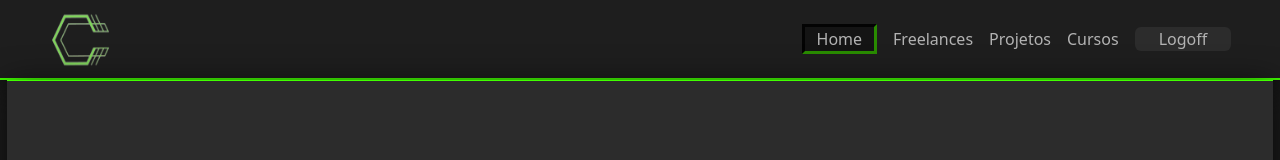
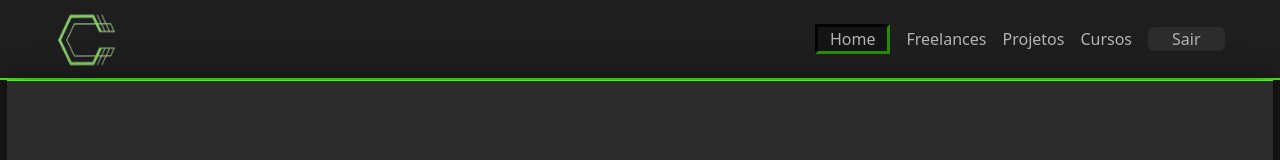
Before and after one commit to FilipeSMaciel/Coder, a React (Vite) app in the folder frontend/: page /home in a window 1280 px wide. Shown: the top 160 px of the page. Built offline with nearby package versions, Linux system fonts and the light colour scheme; a web font is replaced by a local one.

Commit message:
Finaliza lógica de login e logoff tanto no desktop quanto no mobile

```diff
--- a/frontend/src/components/Header.jsx
+++ b/frontend/src/components/Header.jsx
@@ -1,12 +1,10 @@
 import PropTypes from "prop-types";
 import { useEffect, useState } from "react";
-import { useNavigate, useLocation } from "react-router-dom";
+import { useNavigate } from "react-router-dom";
 import LoginButton from "./LoginButton";
 
 export default function Header({ setOpen }) {
     const navigate = useNavigate();
-    const location = useLocation();
-
     const [username, setUsername] = useState(null);
 
     useEffect(() => {
@@ -54,10 +52,9 @@ export default function Header({ setOpen }) {
 
                 {/* Botão de Login / Logout para Mobile */}
                 <button
-                    onClick={username ? handleLogout : openLoginModal}
+                    onClick={openLoginModal}
                     className="flex items-center size-10 justify-center sm:hidden"
                 >
-                    {/* <img className="h-12" src={username ? "Logout.png" : "Login.png"} alt="" /> */}
                     <img className="h-12" src={"Login.png"} alt="" />
                 </button>
 
--- a/frontend/src/components/LoginButton.jsx
+++ b/frontend/src/components/LoginButton.jsx
@@ -1,6 +1,7 @@
 import { useLocation } from 'react-router-dom';
+import PropTypes from 'prop-types';
 
-function LoginButton({ openLoginModal, handleLogout, className }) {
+export default function LoginButton({ openLoginModal, handleLogout, className }) {
   const location = useLocation();
 
   // Verifica se o pathname é '/home'
@@ -11,9 +12,13 @@ function LoginButton({ openLoginModal, handleLogout, className }) {
       onClick={isHomePage ? handleLogout : openLoginModal}
       className={className}
     >
-      {isHomePage ? 'Logoff' : 'Entrar'}
+      {isHomePage ? 'Sair' : 'Entrar'}
     </button>
   );
 }
 
-export default LoginButton;
+LoginButton.propTypes = {
+  openLoginModal: PropTypes.func.isRequired,
+  handleLogout: PropTypes.func.isRequired,
+  className: PropTypes.string,
+};
--- a/frontend/src/components/LoginModal.jsx
+++ b/frontend/src/components/LoginModal.jsx
@@ -1,8 +1,9 @@
+import PropTypes from "prop-types";
 import { useState, useEffect } from "react";
 import { useNavigate } from "react-router-dom";
 import { useForm } from "react-hook-form";
 
-export default function LoginModal() {
+export default function LoginModal({ onLogin }) {
   const [isRegistering, setIsRegistering] = useState(false);
   const [errorMessage, setErrorMessage] = useState("");
   const [successMessage, setSuccessMessage] = useState("");
@@ -11,14 +12,13 @@ export default function LoginModal() {
   const API_URL = "http://localhost:3000/users";
   const navigate = useNavigate();
 
-  // Inicializa o react-hook-form
   const { register, handleSubmit, reset, setValue } = useForm();
 
   useEffect(() => {
     const storedUsername = localStorage.getItem("username");
     if (storedUsername) {
       setIsLoggedIn(true);
-      setValue("username", storedUsername); // Preenche o campo username com o valor armazenado
+      setValue("username", storedUsername);
     }
   }, [setValue]);
 
@@ -34,6 +34,7 @@ export default function LoginModal() {
         setSuccessMessage("Login bem-sucedido! Bem-vindo.");
         localStorage.setItem("username", data.username);
         setIsLoggedIn(true);
+        onLogin(data.username);
         navigate("/home");
       } else {
         setErrorMessage("Usuário ou senha inválidos.");
@@ -66,7 +67,7 @@ export default function LoginModal() {
       if (response.ok) {
         setSuccessMessage("Cadastro realizado com sucesso! Agora você pode fazer login.");
         setIsRegistering(false);
-        reset(); // Limpa os campos do formulário
+        reset();
       } else {
         setErrorMessage("Erro ao tentar cadastrar. Tente novamente.");
       }
@@ -89,9 +90,8 @@ export default function LoginModal() {
         <img
           src=""
           alt="Imagem abstrata da tela de Login"
-          className={`w-1/2 transition-transform duration-300 ease-in-out ${
-            isRegistering ? "order-first" : "order-last"
-          }`}
+          className={`w-1/2 transition-transform duration-300 ease-in-out ${isRegistering ? "order-first" : "order-last"
+            }`}
         />
 
         <div className="w-1/2 flex flex-col items-center">
@@ -196,3 +196,7 @@ export default function LoginModal() {
     </section>
   );
 }
+
+LoginModal.propTypes = {
+  onLogin: PropTypes.func.isRequired,
+};
--- a/frontend/src/pages/HomeLogin.jsx
+++ b/frontend/src/pages/HomeLogin.jsx
@@ -1,15 +1,24 @@
+import Modal from "react-responsive-modal";
 import Footer from "../components/Footer";
 import Header from "../components/Header";
 import HeroLogin from "../components/HeroLogin";
 import LastProjects from "../components/LastProjects";
 import MainProjects from "../components/MainProjects";
 import MonthCourses from "../components/MonthCourses";
+import LoginModal from "../components/LoginModal";
+import { useState } from "react";
 
 export default function HomeLogin() {
+  const [open, setOpen] = useState(false);
+
+  const handleLogoff = (username) => {
+    localStorage.setItem("username", username);
+    setOpen(false);
+  };
 
   return (
     <>
-      <Header />
+      <Header setOpen={setOpen} />
       <main className="flex flex-col gap-10 bg-background justify-center items-center">
         <HeroLogin />
         <LastProjects />
@@ -18,7 +27,14 @@ export default function HomeLogin() {
           <MainProjects />
         </div>
       </main>
+
+      <Modal
+        open={open}
+        onClose={() => setOpen(false)}
+      >
+        <LoginModal onLogin={handleLogoff} />
+      </Modal>
       <Footer />
     </>
-  )
+  );
 }
--- a/frontend/src/pages/HomeLogout.jsx
+++ b/frontend/src/pages/HomeLogout.jsx
@@ -10,7 +10,6 @@ export default function HomeLogout() {
     const [open, setOpen] = useState(false);
 
     const handleLogin = (username) => {
-        // Salva o username no localStorage e fecha o modal
         localStorage.setItem("username", username);
         setOpen(false);
     };
```
